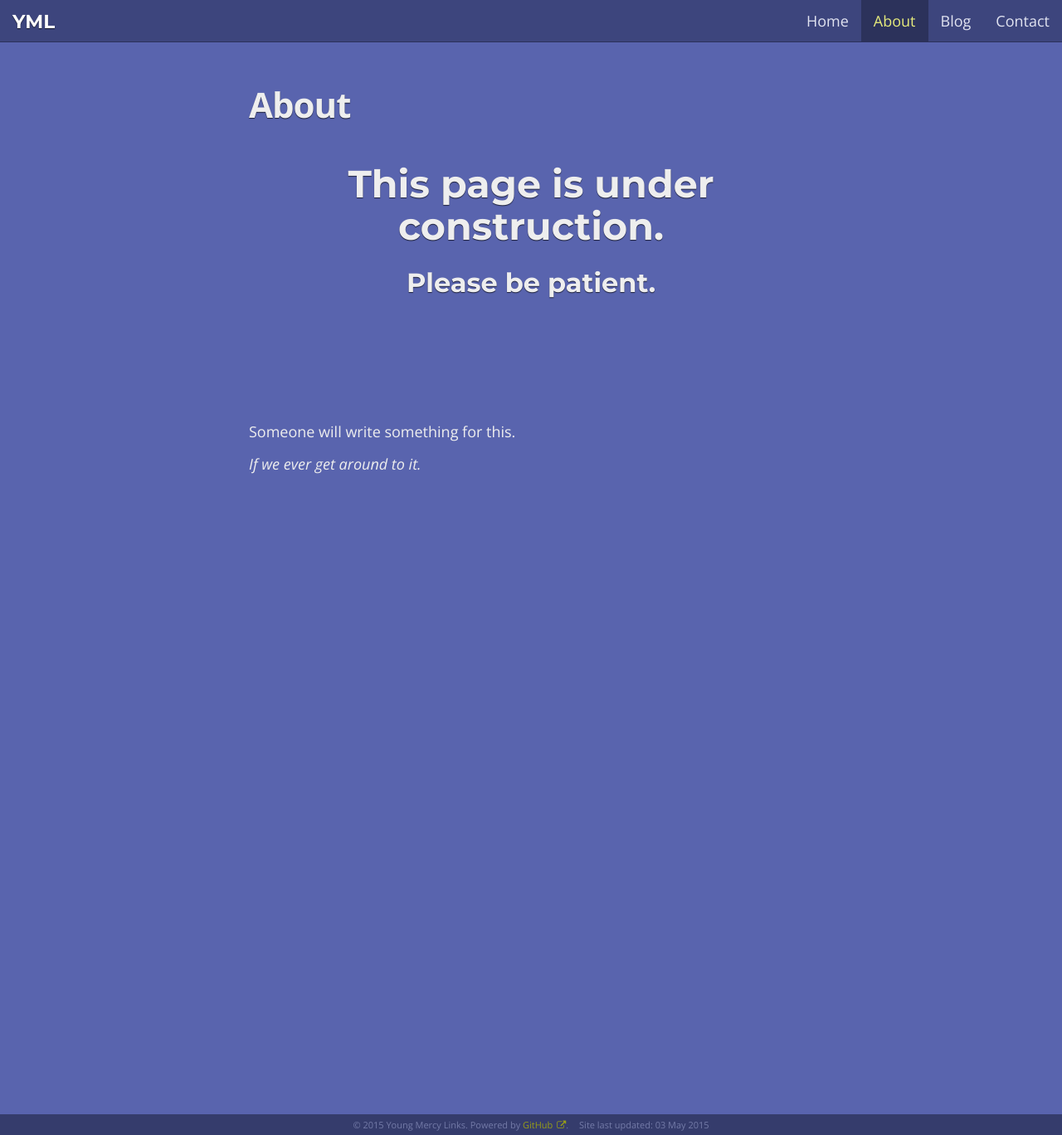
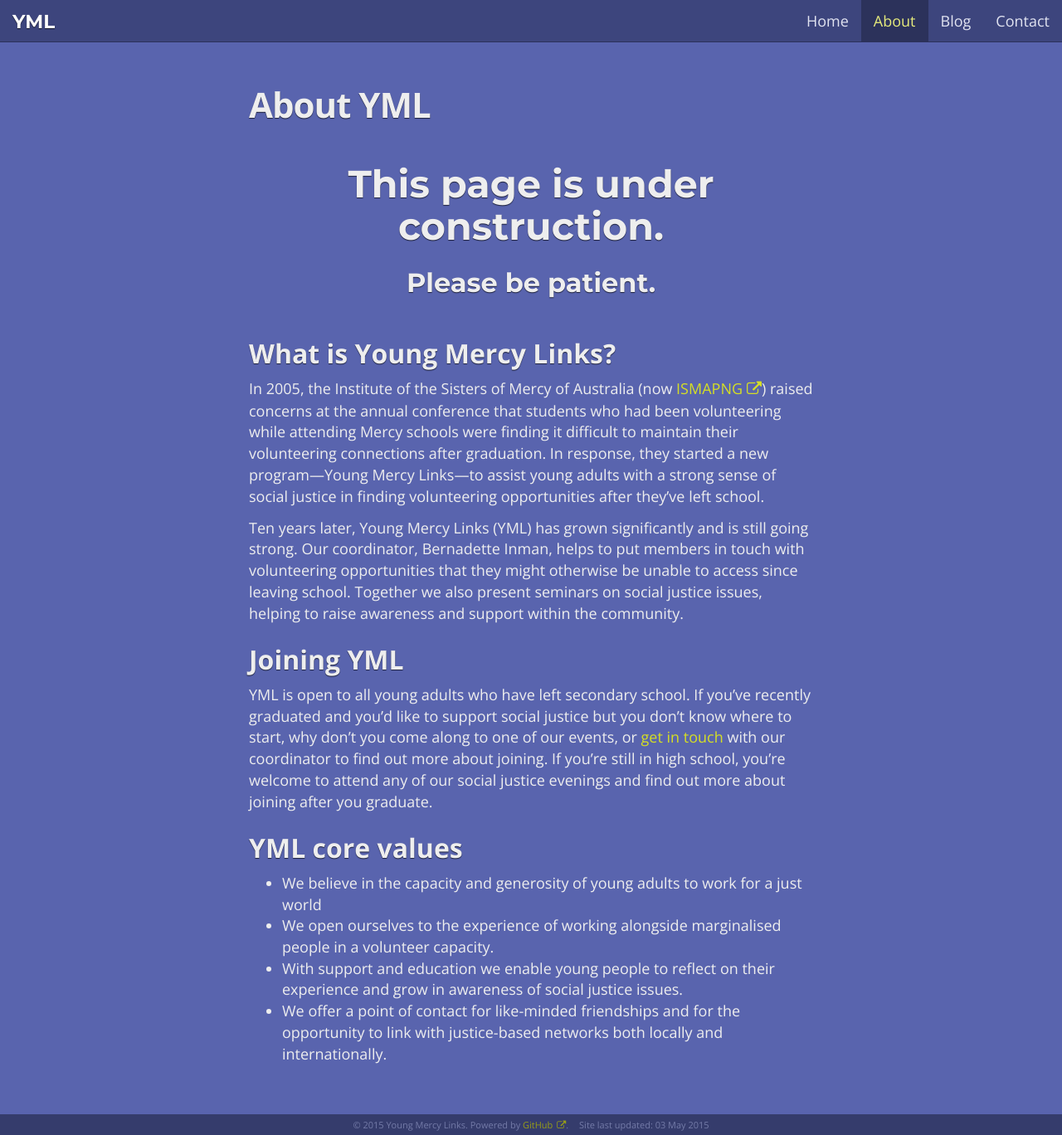
Before and after one commit to youngmercylinks/youngmercylinks.github.io, a Jekyll site: the page built from _pages/about.md, in a window 1280 px wide and 1368 px high. Shown: the whole window at 83% size. Built offline with Jekyll 4.4.1, drawn with Linux system fonts in a browser that asks for light colours; nearby versions of some CDN libraries.

Commit message:
Wrote some content for the About page

```diff
--- a/_pages/about.md
+++ b/_pages/about.md
@@ -1,13 +1,43 @@
 ---
 layout: page
-title: About
+title: About YML
 permalink: /about.html
 ---
 
 
 {% include construction.html %}
 
-<p style="padding-top: 100px;">
-  Someone will write something for this.
-</p>
-*If we ever get around to it.*
+## What is Young Mercy Links?
+
+In 2005, the Institute of the Sisters of Mercy of Australia (now
+[ISMAPNG](http://institute.mercy.org.au)) raised concerns at the annual
+conference that students who had been volunteering while attending Mercy
+schools were finding it difficult to maintain their volunteering connections
+after graduation. In response, they started a new program---Young Mercy
+Links---to assist young adults with a strong sense of social justice in
+finding volunteering opportunities after they've left school.
+
+Ten years later, Young Mercy Links (YML) has grown significantly and is
+still going strong. Our coordinator, Bernadette Inman, helps to put members
+in touch with volunteering opportunities that they might otherwise be unable
+to access since leaving school. Together we also present seminars on social
+justice issues, helping to raise awareness and support within the community.
+
+## Joining YML
+YML is open to all young adults who have left secondary school. If you've
+recently graduated and you'd like to support social justice but you don't
+know where to start, why don't you come along to one of our events, or [get
+in touch](/contact.html) with our coordinator to find out more about joining. If you're
+still in high school, you're welcome to attend any of our social justice
+evenings and find out more about joining after you graduate.
+
+## YML core values
+- We believe in the capacity and generosity of young adults to work for a just
+world
+- We open ourselves to the experience of working alongside marginalised people
+in a volunteer capacity.
+- With support and education we enable young people to reflect on their
+experience and grow in awareness of social justice issues.
+- We offer a point of contact for like-minded friendships and for the
+opportunity to link with justice-based networks both locally and
+internationally.
```
